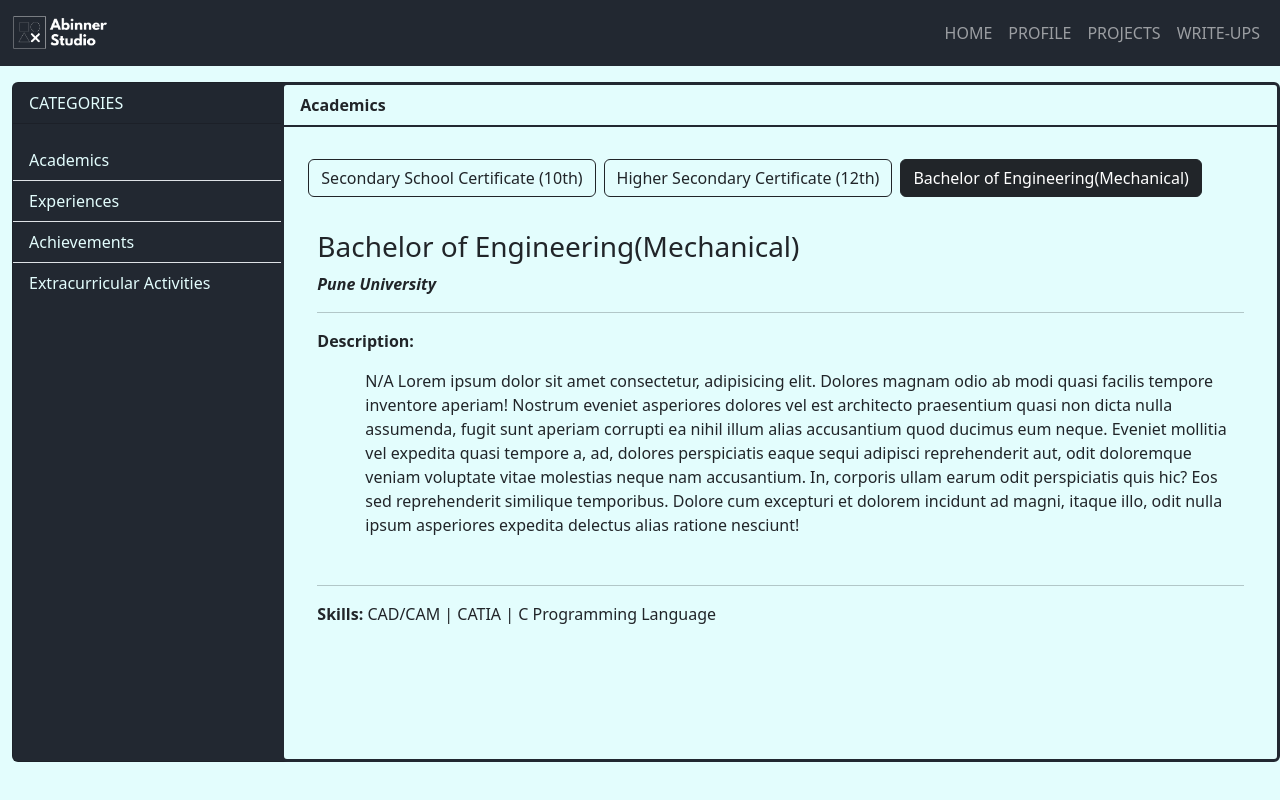
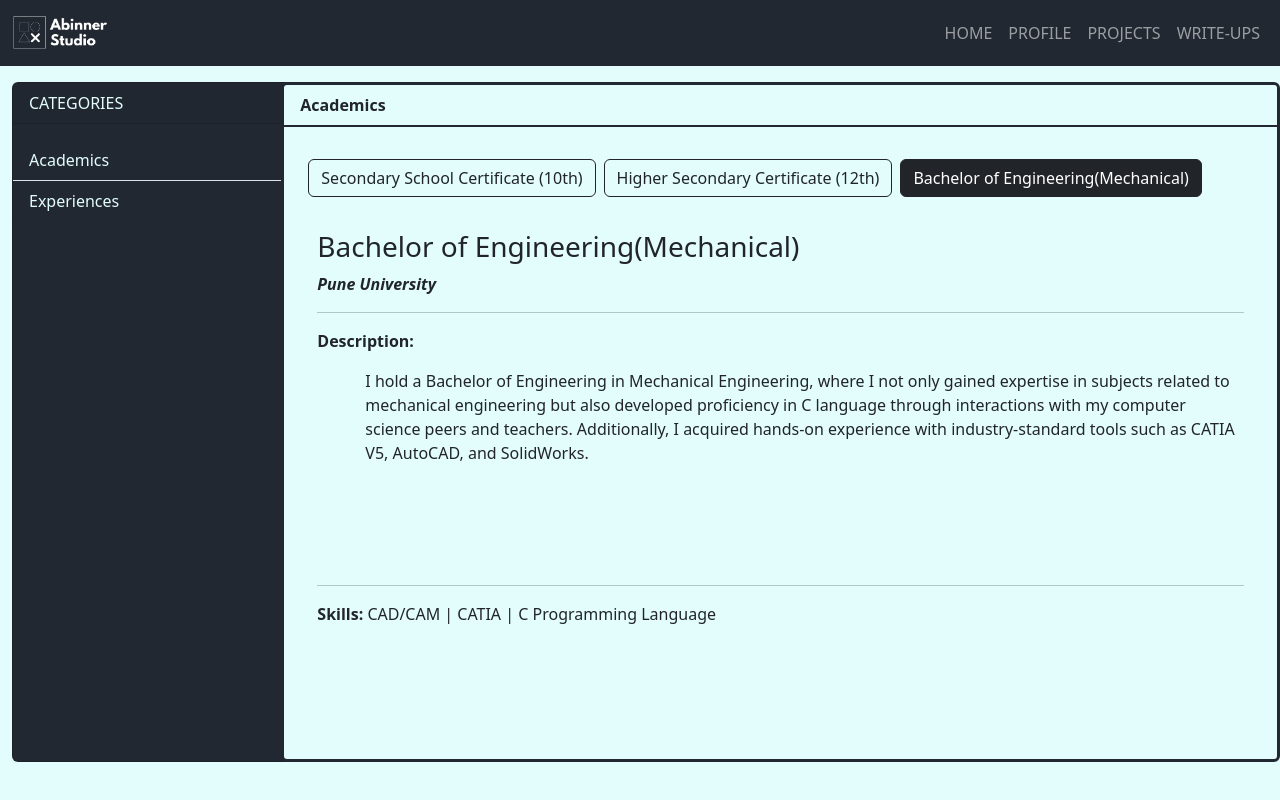
Before and after one commit to abhijitgadakh/abinner-studio, an Angular app: page /profile in a window 1280 px wide. Built offline with nearby package versions, Linux system fonts and the light colour scheme.

Commit message:
profile description added + removed quotes

```diff
--- a/angular.json
+++ b/angular.json
@@ -92,5 +92,8 @@
         }
       }
     }
+  },
+  "cli": {
+    "analytics": "f94d6828-3539-4f80-8781-617693ad5f0e"
   }
 }
--- a/src/app/home/profile/profile-details-body/academics/academics.component.html
+++ b/src/app/home/profile/profile-details-body/academics/academics.component.html
@@ -34,17 +34,6 @@
       <p><strong>Description:</strong></p>
       <p class="mb-0 ms-5">
         {{ currenrAcademicsData.description }}
-        Lorem ipsum dolor sit amet consectetur, adipisicing elit. Dolores magnam
-        odio ab modi quasi facilis tempore inventore aperiam! Nostrum eveniet
-        asperiores dolores vel est architecto praesentium quasi non dicta nulla
-        assumenda, fugit sunt aperiam corrupti ea nihil illum alias accusantium
-        quod ducimus eum neque. Eveniet mollitia vel expedita quasi tempore a,
-        ad, dolores perspiciatis eaque sequi adipisci reprehenderit aut, odit
-        doloremque veniam voluptate vitae molestias neque nam accusantium. In,
-        corporis ullam earum odit perspiciatis quis hic? Eos sed reprehenderit
-        similique temporibus. Dolore cum excepturi et dolorem incidunt ad magni,
-        itaque illo, odit nulla ipsum asperiores expedita delectus alias ratione
-        nesciunt!
       </p>
     </div>
 
--- a/src/app/home/profile/profile.json
+++ b/src/app/home/profile/profile.json
@@ -9,16 +9,6 @@
       "id": 2,
       "code": "experience",
       "name": "Experiences"
-    },
-    {
-      "id": 3,
-      "code": "achievement",
-      "name": "Achievements"
-    },
-    {
-      "id": 4,
-      "code": "extracurricular_activities",
-      "name": "Extracurricular Activities"
     }
   ],
   "academics": {
@@ -30,7 +20,7 @@
         "name": "Secondary School Certificate (10th)",
         "university": "School: MMVM, Pune. (State board)",
         "percentage": "83.82%",
-        "description": "N/A",
+        "description": "I completed my 10th standard with a focus on core subjects, which laid the groundwork for my future academic and extracurricular interests.",
         "field": "N/A",
         "skills": ["Social Science", "Marathi", "Science", "Mathematics"]
       },
@@ -40,7 +30,7 @@
         "name": "Higher Secondary Certificate (12th)",
         "percentage": "57.33%",
         "university": "College: N. Wadia College, Pune. (State board)",
-        "description": "N/A",
+        "description": "I completed my 12th standard in the Science stream, gaining a strong foundation in Physics, Chemistry, and Mathematics, while also developing a passion for cricket.",
         "field": "Science",
         "skills": ["Mathematics", "Physics", "Chemistry"]
       },
@@ -50,7 +40,7 @@
         "name": "Bachelor of Engineering(Mechanical)",
         "percentage": "68.76%",
         "university": "Pune University",
-        "description": "N/A",
+        "description": "I hold a Bachelor of Engineering in Mechanical Engineering, where I not only gained expertise in subjects related to mechanical engineering but also developed proficiency in C language through interactions with my computer science peers and teachers. Additionally, I acquired hands-on experience with industry-standard tools such as CATIA V5, AutoCAD, and SolidWorks.",
         "field": "Mechanical",
         "skills": ["CAD/CAM", "CATIA", "C Programming Language"]
       }
@@ -108,13 +98,5 @@
         ]
       }
     ]
-  },
-  "achievement": {
-    "category_id": 3,
-    "data": []
-  },
-  "extracurricular_activities": {
-    "category_id": 4,
-    "data": []
   }
 }
--- a/src/app/home/writeups/writeups.component.ts
+++ b/src/app/home/writeups/writeups.component.ts
@@ -16,8 +16,8 @@ export class WriteupsComponent implements OnInit {
   ngOnInit(): void {}
   filterByCategory(category: any) {
     this.selectedCategory = category;
-    this.writeupsList = writeupsList.quotes.filter((quote) =>
-      quote.categories.includes(category.id)
-    );
+    // this.writeupsList = writeupsList.quotes.filter((quote) =>
+    //   quote.categories.includes(category.id)
+    // );
   }
 }
--- a/src/app/home/writeups/writeups.json
+++ b/src/app/home/writeups/writeups.json
@@ -31,21 +31,5 @@
       "name": "Motivational"
     }
   ],
-  "quotes": [
-    {
-      "id": 1,
-      "body": "Okay. I found love of my life and now all I want is find her location and put her in suitcase and take her home",
-      "categories": [1, 4]
-    },
-    {
-      "id": 2,
-      "body": "The last poem of the night, and guess what, it still contains you. You fill my mind and heart; your smile is so bright, it lightens up my darkness. The way you look at me makes me melt. Your scent hungers me today, even though I know you'll never love me back. Yet the pain feels so good.",
-      "categories": [1, 5]
-    },
-    {
-      "id": 3,
-      "body": "गम को तुम कही छुपा के रखा करो, कोई और ढूंढ पाए या न पाए, अरजित सिंह जरूर ढूंढ लेगा",
-      "categories": [3, 4]
-    }
-  ]
+  "quotes": []
 }
--- a/src/index.html
+++ b/src/index.html
@@ -1,13 +1,13 @@
-<!doctype html>
+<!DOCTYPE html>
 <html lang="en">
-<head>
-  <meta charset="utf-8">
-  <title>App</title>
-  <base href="/">
-  <meta name="viewport" content="width=device-width, initial-scale=1">
-  <link rel="icon" type="image/x-icon" href="favicon.ico">
-</head>
-<body>
-  <app-root></app-root>
-</body>
+  <head>
+    <meta charset="utf-8" />
+    <title>Abinner Studio</title>
+    <base href="/" />
+    <meta name="viewport" content="width=device-width, initial-scale=1" />
+    <link rel="icon" type="image/x-icon" href="favicon.ico" />
+  </head>
+  <body>
+    <app-root></app-root>
+  </body>
 </html>
```
Also changed, not shown: src/app/home/writeups/writeups copy.json (added, +51 -0 lines), lorem_text.txt (deleted).
